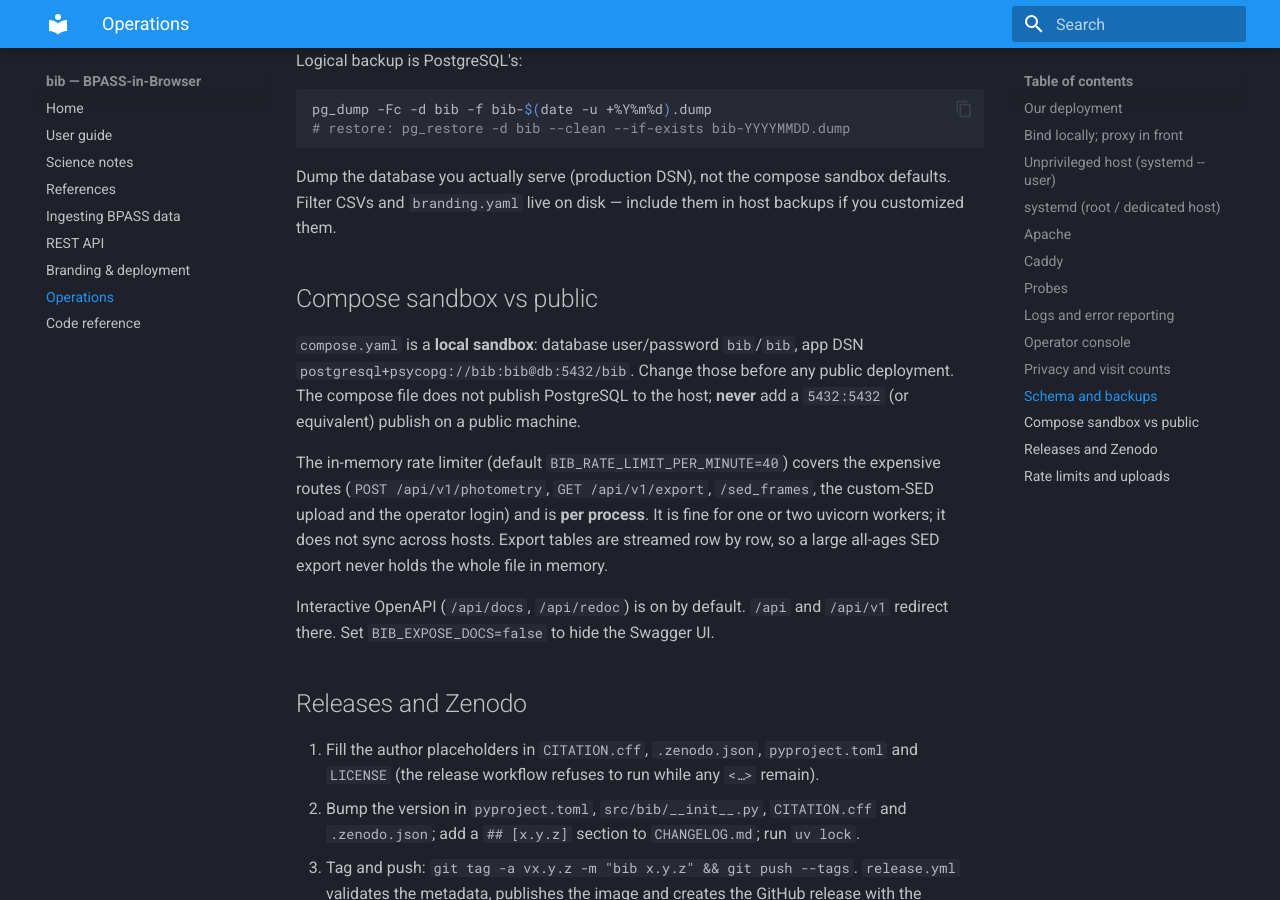
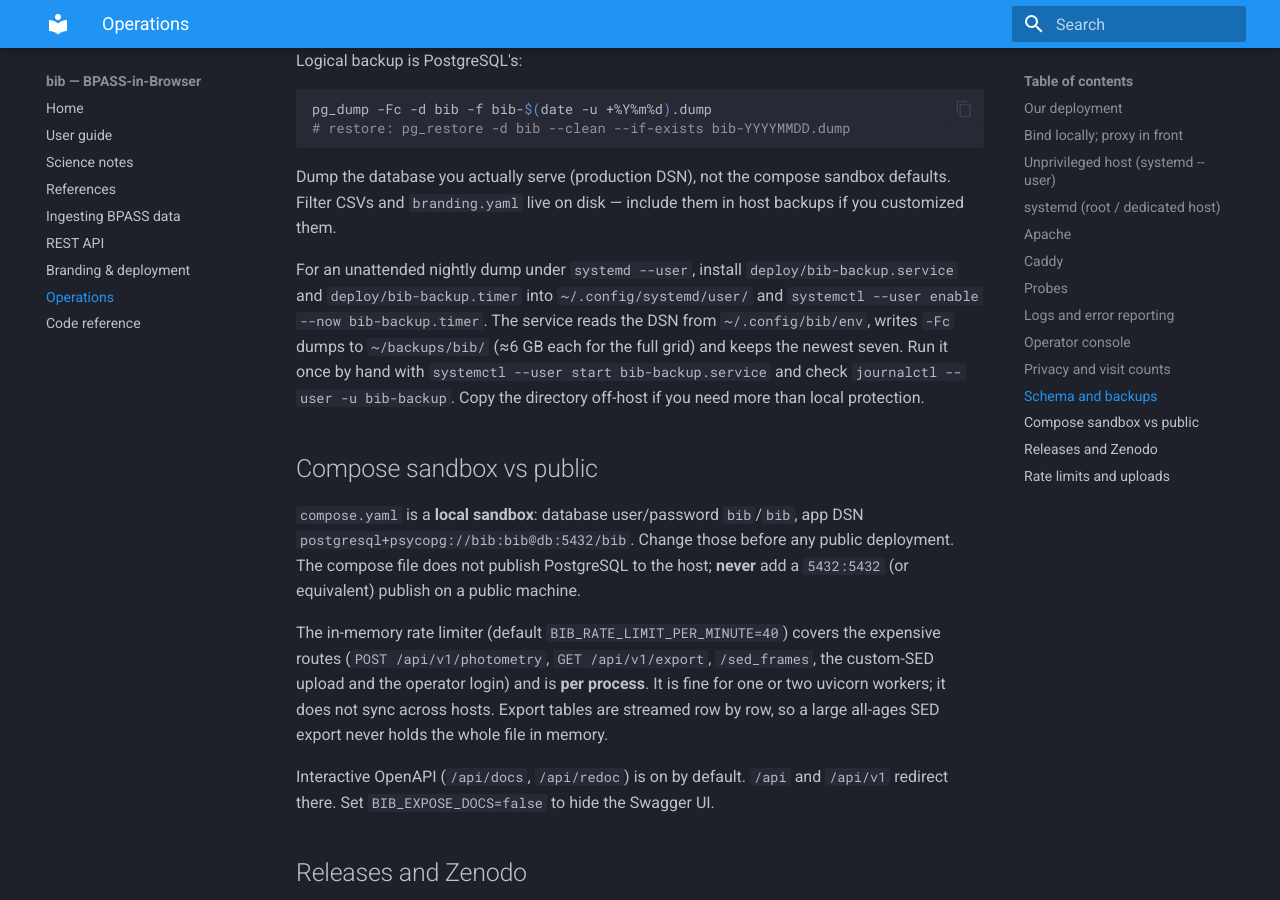
Before and after one commit to Lyalpha/bib, an MkDocs documentation site: the page built from docs/operations.md, in a window 1280 px wide and 900 px high, scrolled down 6862 px. Built offline with MkDocs 1.6.1 and Material for MkDocs 9.7.7, drawn with Linux system fonts in a browser that asks for light colours.

Commit message:
Nightly pg_dump timer for systemd --user deployments
Co-authored-by: Cursor <cursoragent@cursor.com>

```diff
--- a/docs/operations.md
+++ b/docs/operations.md
@@ -313,6 +313,15 @@ Dump the database you actually serve (production DSN), not the compose
 sandbox defaults. Filter CSVs and `branding.yaml` live on disk — include
 them in host backups if you customized them.
 
+For an unattended nightly dump under `systemd --user`, install
+`deploy/bib-backup.service` and `deploy/bib-backup.timer` into
+`~/.config/systemd/user/` and `systemctl --user enable --now bib-backup.timer`.
+The service reads the DSN from `~/.config/bib/env`, writes `-Fc` dumps to
+`~/backups/bib/` (≈6 GB each for the full grid) and keeps the newest seven.
+Run it once by hand with `systemctl --user start bib-backup.service` and
+check `journalctl --user -u bib-backup`. Copy the directory off-host if you
+need more than local protection.
+
 ## Compose sandbox vs public
 
 `compose.yaml` is a **local sandbox**: database user/password `bib`/`bib`,
```
Also changed, not shown: 2 other files.
